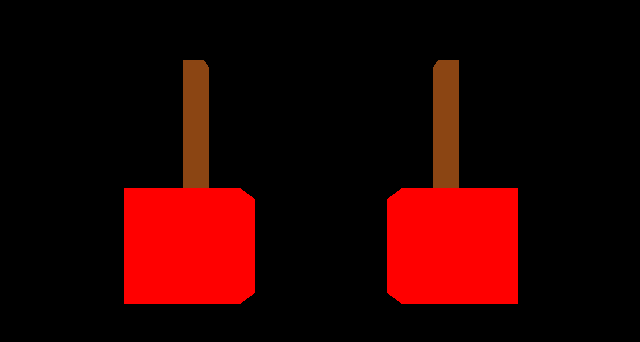
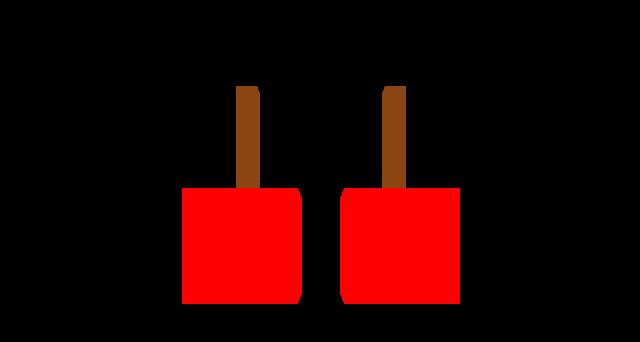
Before and after one commit to RanuPutra/Bocchi, a plain HTML site: page index.html in a window 1280 px wide. Shown: the part 154-496 px from the top of the page, without its empty margins (319-959 px from the left). Drawn offline with nearby package versions, Linux system fonts and the light colour scheme.

Commit message:
MoreEfficient

```diff
--- a/index.html
+++ b/index.html
@@ -3,63 +3,13 @@
 <head>
     <meta charset="UTF-8">
     <meta name="viewport" content="width=device-width, initial-scale=1.0">
-    <title>Three.js Twin Cubes with Stems</title>
+    <title>Three.js Twin Cubes with Stem</title>
+    <link rel="stylesheet" href="style.css">
+</head>
+<body>
+    <!-- Tempat untuk renderer Three.js -->
     <script src="https://cdnjs.cloudflare.com/ajax/libs/three.js/r128/three.min.js"></script>
     <script src="https://cdn.jsdelivr.net/npm/three@0.128.0/examples/js/controls/OrbitControls.js"></script>
-    <style>
-        body { margin: 0; overflow: hidden; }
-        canvas { display: block; }
-    </style>
-</head>
-<body>
-    <script>
-        // Setup Scene, Camera, and Renderer
-        const scene = new THREE.Scene();
-        const camera = new THREE.PerspectiveCamera(75, window.innerWidth / window.innerHeight, 0.1, 1000);
-        const renderer = new THREE.WebGLRenderer();
-        renderer.setSize(window.innerWidth, window.innerHeight);
-        document.body.appendChild(renderer.domElement);
-
-        // Create Materials
-        const cubeMaterial = new THREE.MeshBasicMaterial({ color: 0xff0000, wireframe: false }); // Red cubes
-        const stemMaterial = new THREE.MeshBasicMaterial({ color: 0x8b4513, wireframe: false }); // Brown stems
-
-        // Create Two Cubes
-        const geometry = new THREE.BoxGeometry(1, 1, 1);
-        const cube1 = new THREE.Mesh(geometry, cubeMaterial);
-        const cube2 = new THREE.Mesh(geometry, cubeMaterial);
-
-        // Position the Cubes
-        cube1.position.set(-1.2, 0, 0);
-        cube2.position.set(1.2, 0, 0);
-
-        scene.add(cube1);
-        scene.add(cube2);
-
-        // Create Stems (Thin Cubes)
-        const stemGeometry = new THREE.BoxGeometry(0.2, 1.5, 0.2);
-        const stem1 = new THREE.Mesh(stemGeometry, stemMaterial);
-        const stem2 = new THREE.Mesh(stemGeometry, stemMaterial);
-
-        // Position the Stems on Top of the Cubes
-        stem1.position.set(-1.2, 1, 0);
-        stem2.position.set(1.2, 1, 0);
-
-        scene.add(stem1);
-        scene.add(stem2);
-
-        // Position Camera
-        camera.position.z = 5;
-
-        // Add Controls
-        const controls = new THREE.OrbitControls(camera, renderer.domElement);
-
-        // Animation Loop
-        function animate() {
-            requestAnimationFrame(animate);
-            renderer.render(scene, camera);
-        }
-        animate();
-    </script>
+    <script src="main.js"></script>
 </body>
 </html>
--- /dev/null
+++ b/main.js
@@ -0,0 +1,60 @@
+// Setup Scene, Camera, and Renderer
+const scene = new THREE.Scene();
+const camera = new THREE.PerspectiveCamera(
+    75,
+    window.innerWidth / window.innerHeight,
+    0.1,
+    1000
+);
+const renderer = new THREE.WebGLRenderer();
+renderer.setSize(window.innerWidth, window.innerHeight);
+document.body.appendChild(renderer.domElement);
+
+// Materials
+const cubeMaterial = new THREE.MeshBasicMaterial({ color: 0xff0000 }); // Kubus berwarna merah
+const stemMaterial = new THREE.MeshBasicMaterial({ color: 0x8b4513 }); // Tangkai berwarna cokelat
+
+// Geometry untuk Kubus
+const cubeGeometry = new THREE.BoxGeometry(1, 1, 1);
+
+// Buat dua kubus
+const cube1 = new THREE.Mesh(cubeGeometry, cubeMaterial);
+const cube2 = new THREE.Mesh(cubeGeometry, cubeMaterial);
+
+// Posisi kubus diposisikan lebih dekat (tidak berjauhan)
+cube1.position.set(-0.7, 0, 0);
+cube2.position.set(0.7, 0, 0);
+scene.add(cube1);
+scene.add(cube2);
+
+// Geometry untuk Tangkai (Stem)
+// Dengan tinggi 1, sehingga bagian bawah stem akan tepat di atas kubus (y = 0.5) dan pusatnya di y = 1.0.
+const stemGeometry = new THREE.BoxGeometry(0.2, 1, 0.2);
+const stem1 = new THREE.Mesh(stemGeometry, stemMaterial);
+const stem2 = new THREE.Mesh(stemGeometry, stemMaterial);
+
+// Posisi stem tepat di atas masing-masing kubus
+stem1.position.set(-0.7, 1, 0);
+stem2.position.set(0.7, 1, 0);
+scene.add(stem1);
+scene.add(stem2);
+
+// Atur posisi kamera supaya objek terlihat dengan baik
+camera.position.z = 5;
+
+// Tambahkan OrbitControls untuk interaksi dengan mouse
+const controls = new THREE.OrbitControls(camera, renderer.domElement);
+
+// Render Loop
+function animate() {
+    requestAnimationFrame(animate);
+    renderer.render(scene, camera);
+}
+animate();
+
+// Responsif saat window diresize
+window.addEventListener('resize', () => {
+    camera.aspect = window.innerWidth / window.innerHeight;
+    camera.updateProjectionMatrix();
+    renderer.setSize(window.innerWidth, window.innerHeight);
+});
--- /dev/null
+++ b/style.css
@@ -0,0 +1,7 @@
+body {
+    margin: 0;
+    overflow: hidden;
+}
+canvas {
+    display: block;
+}
```
